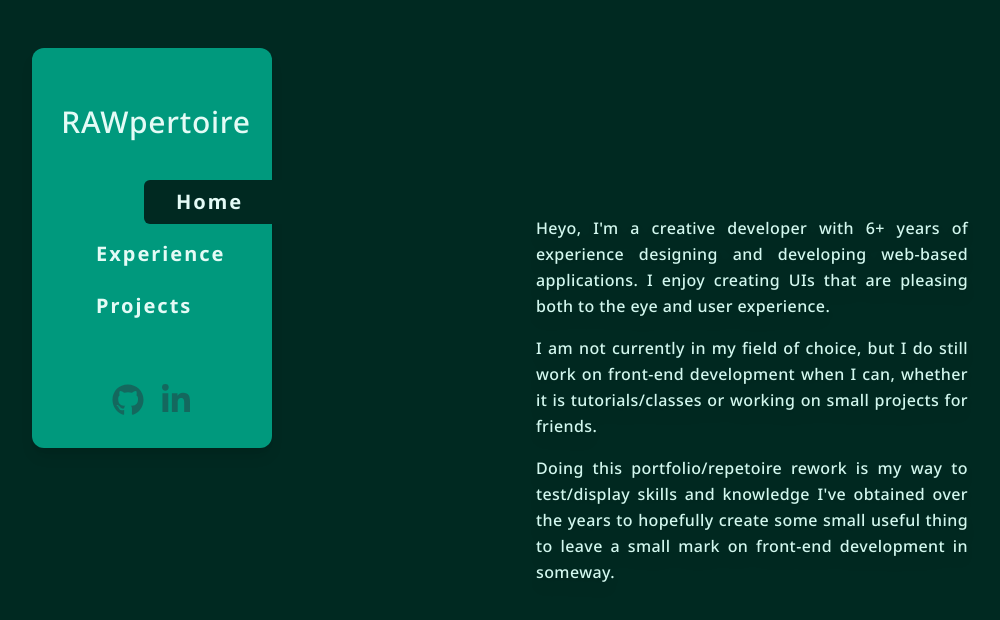
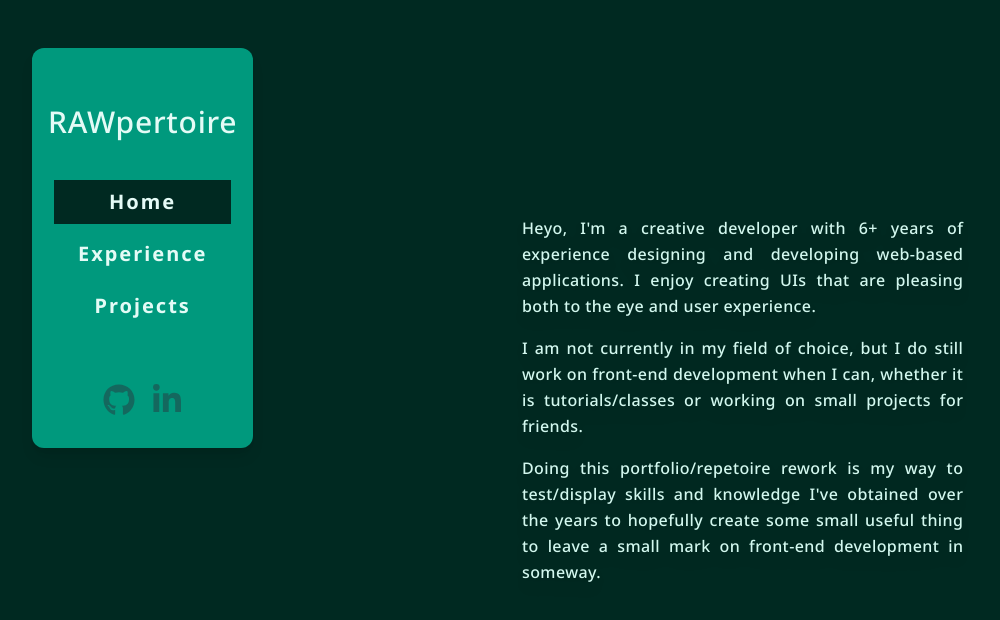
Before and after one commit to RAWoiwode/rawpertoire, a Next.js app: page / in a window 1280 px wide. Shown: the top 620 px of the page, without its empty margins (32-1032 px from the left). Built offline with nearby package versions, Linux system fonts and the light colour scheme.

Commit message:
Changing SideNav animation to be different and smoother. Still WIP

```diff
--- a/app/components/Header.tsx
+++ b/app/components/Header.tsx
@@ -1,5 +1,5 @@
 const Header = () => {
-  return <h1 className="w-full py-6 pl-2 text-center text-3xl">RAWpertoire</h1>;
+  return <h1 className="w-full px-4 py-6 text-center text-3xl">RAWpertoire</h1>;
 };
 
 export default Header;
--- a/app/components/SideNav.tsx
+++ b/app/components/SideNav.tsx
@@ -26,8 +26,7 @@ const navItems = [
  * Main SideNav Component.
  *
  * TODO: Separate data and UI
- * TODO: Make translate animation on active item be more dynamic
- * TODO: Make each nav item the same width so the animation works with each
+ * TODO: Think about the a different hover action for navItems
  */
 const SideNav = () => {
   const pathname = usePathname();
@@ -36,12 +35,12 @@ const SideNav = () => {
     <div className="flex max-h-[50vh] min-h-fit flex-auto flex-col py-8 lg:ml-12 lg:mt-8 lg:rounded-xl lg:bg-background-700 lg:shadow-lg">
       <Header />
       <div className="flex flex-1 flex-col justify-between">
-        <nav className="hidden flex-col items-center space-y-2 px-8 py-4 lg:flex">
+        <nav className="hidden flex-col space-y-2 py-4 lg:flex">
           {navItems.map((item) => (
             <Link
               key={item.path}
               href={item.path}
-              className={`relative w-44 rounded-md px-8 py-2 text-xl font-bold tracking-widest transition-transform ${item.path === pathname ? "translate-x-16 rounded-r-none bg-background-950 xl:translate-x-20" : "hover:translate-x-4"}`}
+              className={`mx-auto w-[80%] py-2 text-center text-xl font-bold tracking-widest transition-all duration-200 ${item.path === pathname ? "w-[100%] rounded-none bg-background-950" : "hover:text-accent-700"}`}
             >
               {item.name}
             </Link>
```
